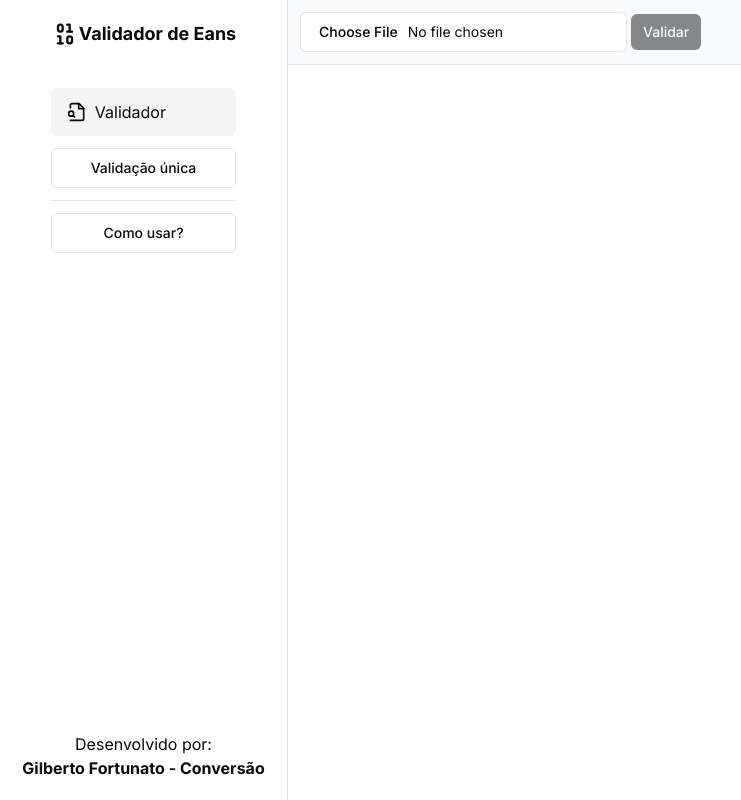
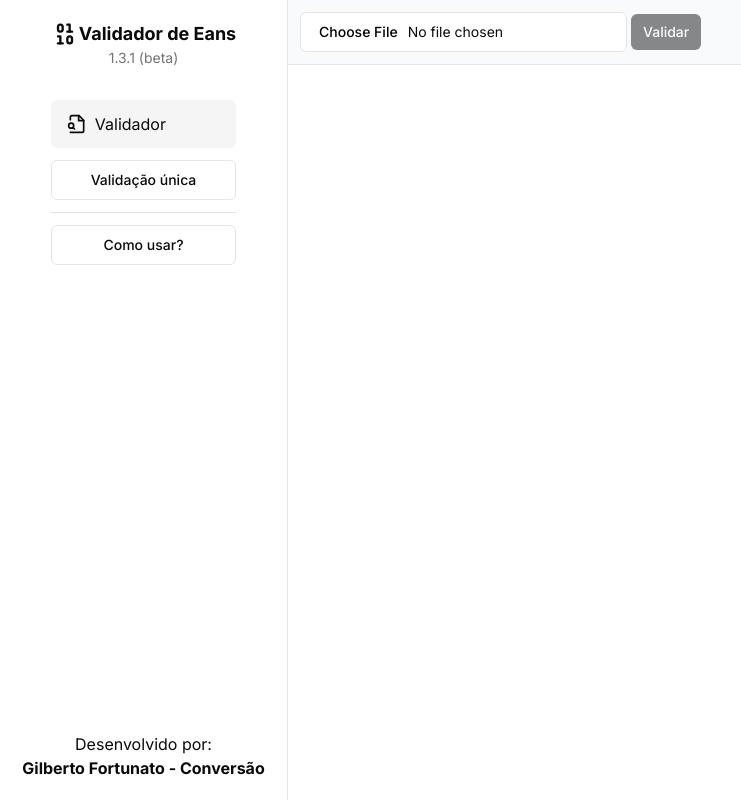
Before and after one commit to xuniorss/ean-validator, a Next.js app: page / in a window 1280 px wide. Shown: the whole page, without its empty margins (0-741 px from the left). Built offline with nearby package versions, Linux system fonts and the light colour scheme.

Commit message:
style: Ajustando versao e titulo

```diff
--- a/src/components/Sidebar/index.tsx
+++ b/src/components/Sidebar/index.tsx
@@ -1,5 +1,6 @@
 'use client'
 
+import { SYSTEM_VERSION } from '@/constants'
 import { cn } from '@/lib/utils'
 import { Binary, FileSearch, LucideIcon } from 'lucide-react'
 import Link from 'next/link'
@@ -23,11 +24,16 @@ export const Sidebar = () => {
 
 	return (
 		<aside className="fixed inset-y-0 hidden h-full w-72 border-r py-5 lg:flex lg:flex-col lg:items-center">
-			<section className="flex-1 space-y-10">
-				<Link href="/" className="flex items-center">
-					<Binary className="h-7 w-7" />
-					<h1 className="text-lg font-bold">Validador de Eans</h1>
-				</Link>
+			<section className="flex-1 space-y-8">
+				<div>
+					<Link href="/" className="flex items-center">
+						<Binary className="h-7 w-7" />
+						<h1 className="text-lg font-bold">Validador de Eans</h1>
+					</Link>
+					<h2 className="text-center text-sm text-muted-foreground">
+						{SYSTEM_VERSION} (beta)
+					</h2>
+				</div>
 
 				<ul className="w-full space-y-3">
 					{sidebarRoutes.map((route) => (
--- a/src/components/SingleValidator/index.tsx
+++ b/src/components/SingleValidator/index.tsx
@@ -25,7 +25,8 @@ export const SingleValidator = () => {
 				<DialogHeader>
 					<DialogTitle>Validação única</DialogTitle>
 					<DialogDescription>
-						Copie e cole aqui um ean por vez e veja se está válido ou não.
+						Digite ou copie e cole um ean por vez e veja se está válido ou
+						não.
 					</DialogDescription>
 				</DialogHeader>
 				<div className="w-full">
--- /dev/null
+++ b/src/constants/index.ts
@@ -0,0 +1 @@
+export const SYSTEM_VERSION = '1.3.1'
```
